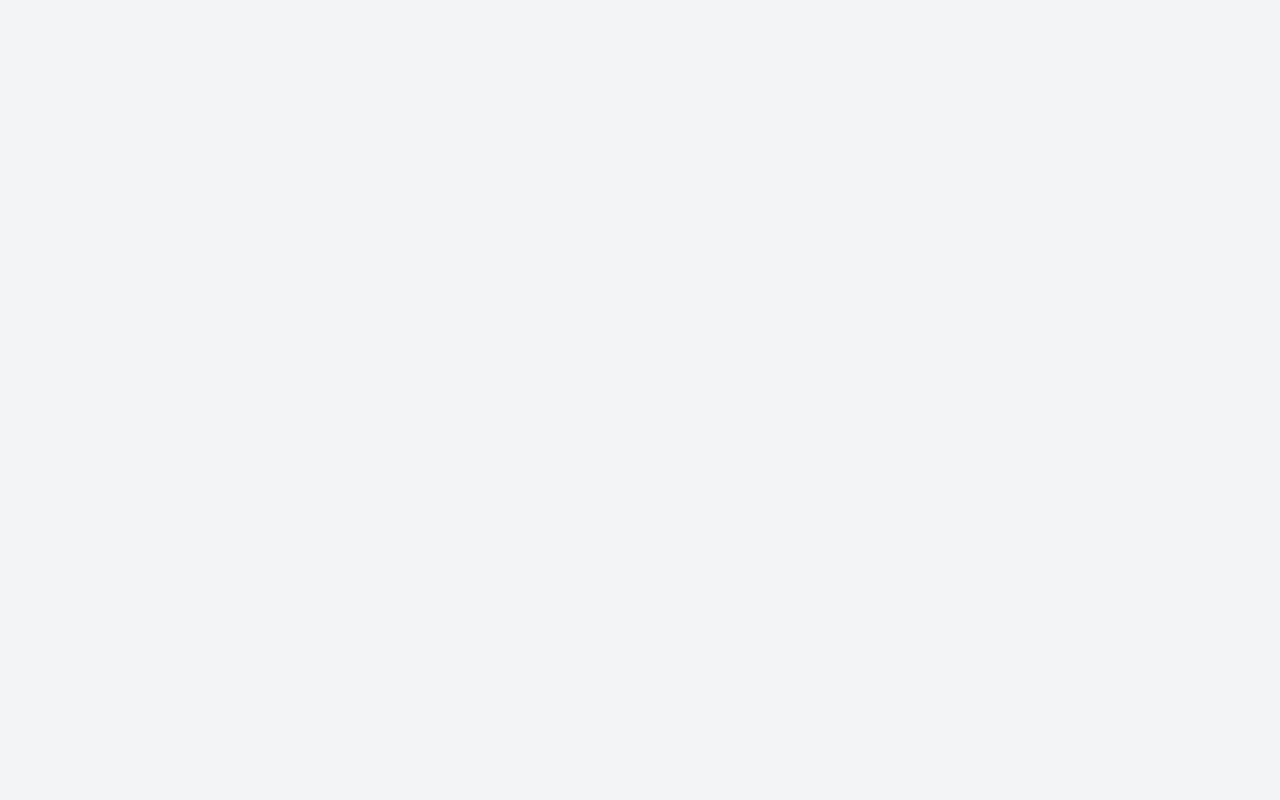
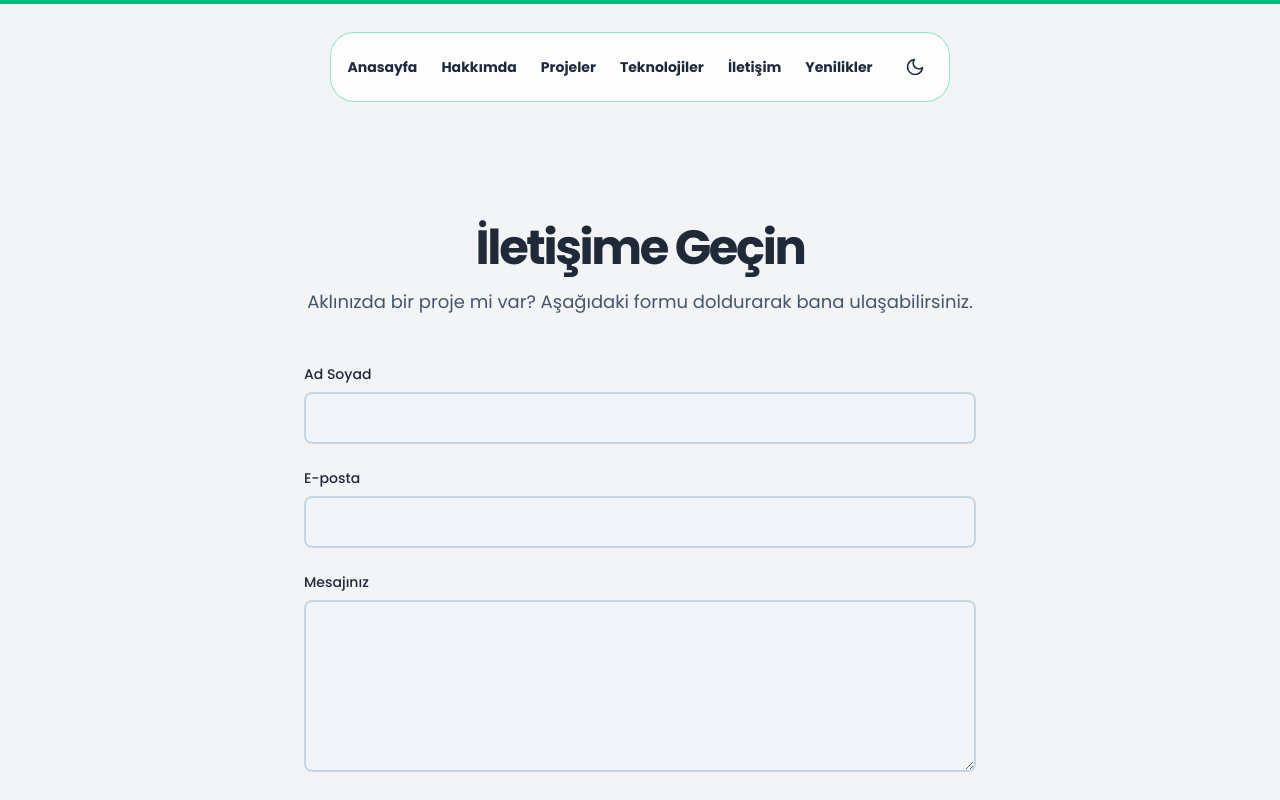
Before and after one commit to EnderKaran/Portfolio-Website, a React (Vite) app in the folder website/: page /Portfolio-Website/contact in a window 1280 px wide. Before the commit this address had no page. Shown: the top 800 px of the page. Built offline with nearby package versions, Linux system fonts and the light colour scheme.

Commit message:
iletisim sayfasini yaptim , gerekli düzenlemeleri yapildi

```diff
--- a/website/src/App.jsx
+++ b/website/src/App.jsx
@@ -6,6 +6,7 @@ import { Footer } from './components/Footer';
 import { CustomCursor } from './components/CustomCursor';
 import HomePage from './pages/Home';
 import ChangelogPage from './pages/Changelog';
+import ContactPage from './pages/ContactPage';
 
 
 const Layout = () => {
@@ -32,6 +33,8 @@ function App() {
 
         <Route path="changelog" element={<ChangelogPage />} />
 
+        <Route path="/contact" element={<ContactPage />} />
+
       </Route>
     </Routes>
   );
--- a/website/src/components/Contact.jsx
+++ b/website/src/components/Contact.jsx
@@ -0,0 +1,128 @@
+import React from 'react';
+import { Formik, Form, Field, ErrorMessage } from 'formik';
+import * as Yup from 'yup';
+import { motion } from 'framer-motion';
+import { FiSend } from 'react-icons/fi';
+
+const ContactSchema = Yup.object().shape({
+    adSoyad: Yup.string()
+        .min(2, 'Adınız ve soyadınız çok kısa!')
+        .required('Bu alan zorunludur.'),
+    email: Yup.string()
+        .email('Geçersiz e-posta adresi.')
+        .required('Bu alan zorunludur.'),
+    mesaj: Yup.string()
+        .min(10, 'Mesajınız en az 10 karakter olmalıdır.')
+        .required('Bu alan zorunludur.'),
+});
+
+export const Contact = () => {
+
+    const handleSubmit = (values, { setSubmitting, resetForm }) => {
+        const subject = encodeURIComponent(`Portfolyo Sitesinden Mesaj: ${values.adSoyad}`);
+        const body = encodeURIComponent(
+`Gönderen: ${values.adSoyad}
+E-posta: ${values.email}
+
+Mesaj:
+${values.mesaj}`
+        );
+        window.location.href = `mailto:ender.karan14@gmail.com?subject=${subject}&body=${body}`;
+        setSubmitting(false);
+        resetForm();
+    };
+
+    const errorClasses = "text-red-500 text-sm mt-1 text-left";
+
+    return (
+        <section id="contact" className="py-24">
+            <div className="container mx-auto px-4">
+
+                <motion.div
+                    initial={{ opacity: 0, y: 20 }}
+                    whileInView={{ opacity: 1, y: 0 }}
+                    transition={{ duration: 0.8 }}
+                    viewport={{ once: true }}
+                    className="text-center mb-12"
+                >
+                    <h2 className="text-4xl md:text-5xl font-bold tracking-tighter">İletişime Geçin</h2>
+                    <p className="text-lg text-slate-600 dark:text-slate-400 mt-4 max-w-2xl mx-auto">
+                        Aklınızda bir proje mi var? Aşağıdaki formu doldurarak bana ulaşabilirsiniz.
+                    </p>
+                </motion.div>
+
+                <motion.div
+                    initial={{ opacity: 0, y: 20 }}
+                    whileInView={{ opacity: 1, y: 0 }}
+                    transition={{ duration: 0.8, delay: 0.2 }}
+                    viewport={{ once: true }}
+                    className="max-w-2xl mx-auto"
+                >
+                    <Formik
+                        initialValues={{ adSoyad: '', email: '', mesaj: '' }}
+                        validationSchema={ContactSchema}
+                        onSubmit={handleSubmit}
+                    >
+                        {({ errors, touched, isSubmitting }) => (
+                            <Form className="space-y-6">
+                                {/* Ad Soyad Alanı */}
+                                <div>
+                                    <label htmlFor="adSoyad" className="block text-sm font-medium mb-2 text-left">Ad Soyad</label>
+                                    <Field
+                                        type="text"
+                                        name="adSoyad"
+                                        id="adSoyad"
+                                        className={`w-full p-3 bg-slate-100 dark:bg-black/40 border-2 rounded-lg focus:outline-none focus:ring-2 focus:ring-emerald-500/50 transition-all duration-300 ${
+                                            errors.adSoyad && touched.adSoyad ? 'border-emerald-500' : 'border-slate-300 dark:border-white/10'
+                                        }`}
+                                    />
+                                    <ErrorMessage name="adSoyad" component="div" className={errorClasses} />
+                                </div>
+                                {/* E-posta Alanı */}
+                                <div>
+                                    <label htmlFor="email" className="block text-sm font-medium mb-2 text-left">E-posta</label>
+                                    <Field
+                                        type="email"
+                                        name="email"
+                                        id="email"
+                                        className={`w-full p-3 bg-slate-100 dark:bg-black/40 border-2 rounded-lg focus:outline-none focus:ring-2 focus:ring-emerald-500/50 transition-all duration-300 ${
+                                            errors.email && touched.email ? 'border-emerald-500' : 'border-slate-300 dark:border-white/10'
+                                        }`}
+                                    />
+                                    <ErrorMessage name="email" component="div" className={errorClasses} />
+                                </div>
+                                {/* Mesaj Alanı */}
+                                <div>
+                                    <label htmlFor="mesaj" className="block text-sm font-medium mb-2 text-left">Mesajınız</label>
+                                    <Field
+                                        as="textarea"
+                                        name="mesaj"
+                                        id="mesaj"
+                                        rows="6"
+                                        className={`w-full p-3 bg-slate-100 dark:bg-black/40 border-2 rounded-lg focus:outline-none focus:ring-2 focus:ring-emerald-500/50 transition-all duration-300 ${
+                                            errors.mesaj && touched.mesaj ? 'border-emerald-500' : 'border-slate-300 dark:border-white/10'
+                                        }`}
+                                    />
+                                    <ErrorMessage name="mesaj" component="div" className={errorClasses} />
+                                </div>
+                                {/* Buton */}
+                                <div className="text-center pt-4">
+                                    <motion.button
+                                        type="submit"
+                                        disabled={isSubmitting}
+                                        whileHover={{ scale: 1.05, y: -2 }}
+                                        whileTap={{ scale: 0.95 }}
+                                        className="group flex items-center justify-center gap-3 w-full md:w-auto px-8 py-3 bg-emerald-500 text-white font-bold rounded-full shadow-lg shadow-emerald-500/30 hover:bg-emerald-600 hover:shadow-xl hover:shadow-emerald-500/40 focus:outline-none focus:ring-2 focus:ring-offset-2 focus:ring-emerald-500 dark:focus:ring-offset-black transition-all duration-300 disabled:opacity-50 disabled:cursor-not-allowed"
+                                    >
+                                        <span>Mesajı Gönder</span>
+                                        <FiSend className="transition-transform duration-300 group-hover:rotate-45" />
+                                    </motion.button>
+                                </div>
+                            </Form>
+                        )}
+                    </Formik>
+                </motion.div>
+            </div>
+        </section>
+    );
+};
--- a/website/src/components/Hero.jsx
+++ b/website/src/components/Hero.jsx
@@ -2,16 +2,16 @@ import React from 'react';
 import { motion } from 'framer-motion';
 import profileimg from "../assets/images/logo-profile.png";
 
-// Gerekli kütüphaneleri ve bileşenleri içe aktarıyoruz
+
 import { Link as ScrollLink } from "react-scroll";
 import { Link as RouterLink, useLocation } from "react-router-dom";
-import { FiArrowRight } from "react-icons/fi"; // İkon ekleyerek görselliği artırıyoruz
+import { FiArrowRight } from "react-icons/fi";
 
-// Navigasyon linklerini tanımlıyoruz.
+
 const navlinks = [
     { title: "Beni Tanıyın", path: "about", type: "scroll" },
     { title: "Çalışmalarıma Göz At", path: "portfolio", type: "scroll" },
-    { title: "Teknoloji Setim", path: "stack", type: "scroll" },
+    { title: "Kullandığım Teknojiler", path: "stack", type: "scroll" },
     { title: "İletişime Geçin", path: "contact", type: "scroll" },
 ];
 
@@ -21,10 +21,8 @@ export const Hero = () => {
 
     // Link render fonksiyonu
     const renderLink = (link) => {
-        // Link konteynerinin sınıfları. `cursor-pointer` eklemek iyi bir pratiktir.
         const linkClasses = "group flex items-center gap-3 text-sm text-slate-400 hover:text-slate-200 transition-colors duration-300 cursor-pointer";
 
-        // --- DEĞİŞİKLİK BURADA: İkonun animasyon sınıflarını güncelledik ---
         const iconClasses = "transition-all duration-300 opacity-0 -translate-x-2 group-hover:opacity-100 group-hover:translate-x-0";
 
         if (link.type === 'scroll' && onHomePage) {
@@ -47,7 +45,7 @@ export const Hero = () => {
 
     return (
         <div className="relative overflow-hidden min-h-screen bg-white dark:bg-black text-slate-800 dark:text-slate-200 transition-colors duration-500">
-            {/* Arka Plan Elementleri (değişiklik yok) */}
+
             <div className="absolute inset-0 z-0 opacity-100 dark:opacity-0 transition-opacity duration-500 bg-gradient-to-b from-white to-emerald-50" />
             <div className="absolute w-[200vmax] h-[200vmax] md:w-[2400px] md:h-[1000px] rounded-[50%] left-1/2 -translate-x-1/2 top-[450px] z-10 bg-white bg-[radial-gradient(closest-side,white_85%,#d1fae5)] opacity-100 dark:opacity-0 transition-opacity duration-500" />
             <div className="absolute inset-0 z-0 opacity-0 dark:opacity-100 transition-opacity duration-500 bg-[linear-gradient(to_bottom,#000,#071E18_35%,#208A65_67%,#35FB8E_85%)]" />
--- a/website/src/components/Navbar.jsx
+++ b/website/src/components/Navbar.jsx
@@ -13,7 +13,7 @@ const navlinks = [
     { title: "Hakkımda", path: "about", type: "scroll" },
     { title: "Projeler", path: "portfolio", type: "scroll" },
     { title: "Teknolojiler", path: "stack", type: "scroll" },
-    { title: "İletişim", path: "contact", type: "scroll" },
+    { title: "İletişim", path: "/contact", type: "route" },
     { title: "Yenilikler", path: "/changelog", type: "route" },
 ];
 
--- /dev/null
+++ b/website/src/pages/ContactPage.jsx
@@ -0,0 +1,12 @@
+import React from 'react';
+import { Contact } from '../components/Contact';
+const ContactPage = () => {
+  return (
+
+    <div className="bg-background text-primary min-h-screen py-24 sm:py-32 transition-colors duration-300 ">
+      <Contact />
+    </div>
+  );
+};
+
+export default ContactPage;
```
